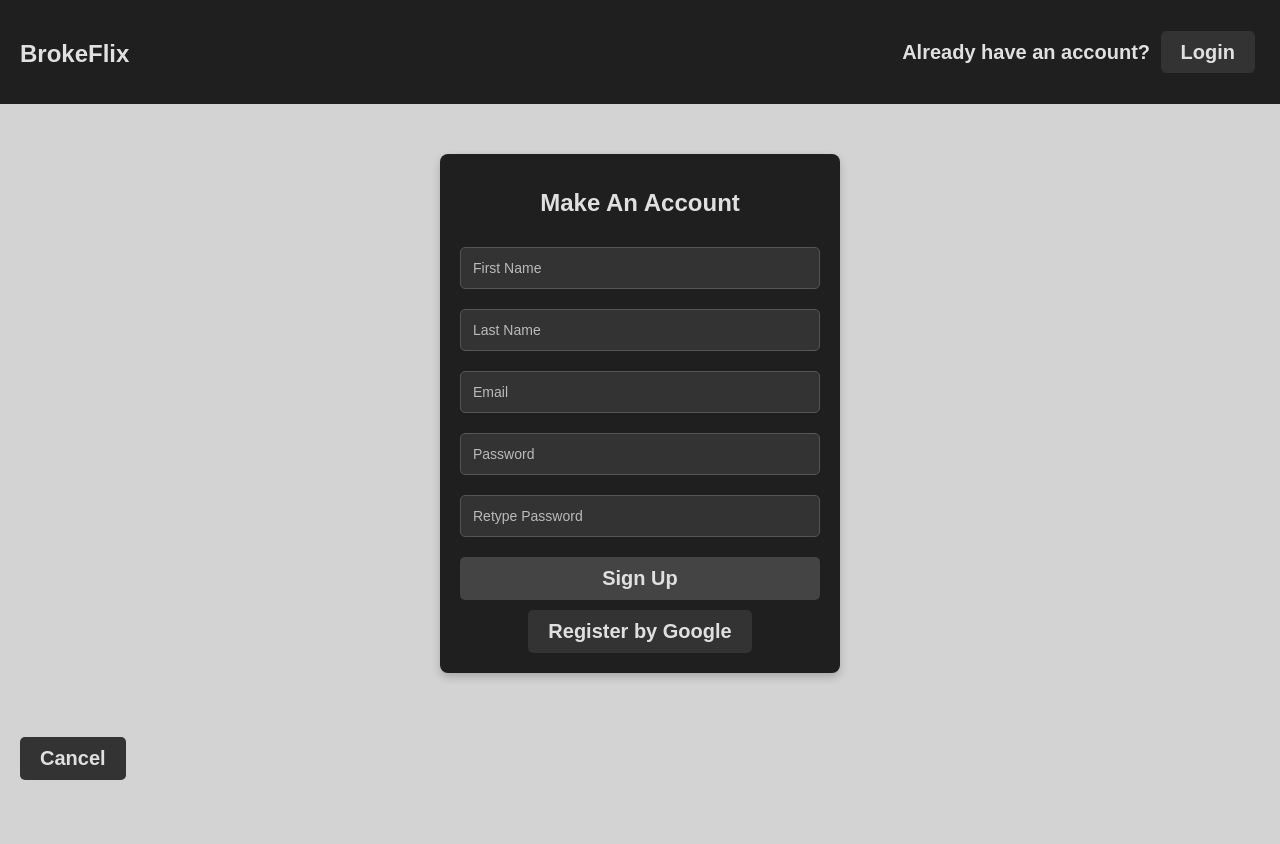
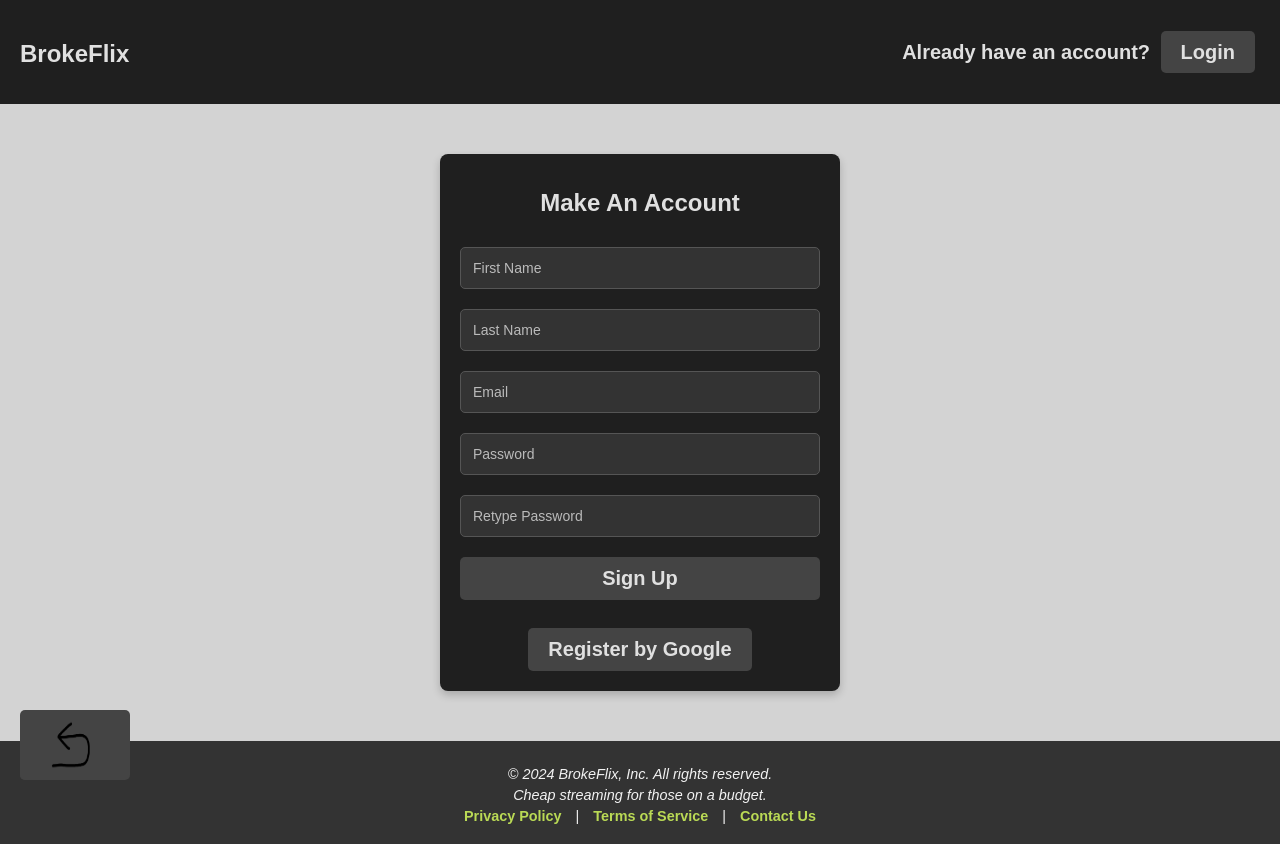
Before and after one commit to JosephZhao1505/ICS3U-summative, a Vue app: page /register in a window 1280 px wide. Before the commit the page ends 800 px from the top, so only its background shows below. Built offline with nearby package versions, Linux system fonts and the light colour scheme; no server answers.

Commit message:
Ready for grading but still want more polishing

```diff
--- a/components/Header.vue
+++ b/components/Header.vue
@@ -13,6 +13,7 @@ if (auth.currentUser && auth.currentUser.displayName) {
 const logout = () => {
   store.user = null;
   signOut(auth);
+  localStorage.removeItem('loginMethod')
   router.push(`/`);
 }
 </script>
@@ -26,8 +27,14 @@ const logout = () => {
         </RouterLink>
         <div class="views">
           <RouterLink to="/home" class="buttons">
-            <img src="/homeuh.png" alt="Home">
+            <div class="imgdropdown">
+              <img src="/homeuh.png" alt="Genres">
+              <div class="info-dropdown">
+                <h1>Home</h1>
+              </div>
+            </div>
           </RouterLink>
+          <br>
           <RouterLink to="/genresearch" class="buttons">
             <div class="imgdropdown">
               <img src="/imsorryuh.png" alt="Genres">
--- a/src/views/CartView.vue
+++ b/src/views/CartView.vue
@@ -11,8 +11,12 @@ const removeFromCart = (key) => {
 };
 
 function Checkout() {
-    store.cart.clear();
-    localStorage.removeItem(`cart_${store.user.email}`);
+    const proceed = window.confirm("Are you sure you want to proceed to checkout?");
+    if (proceed) {
+        store.cart.clear();
+        localStorage.removeItem(`cart_${store.user.email}`);
+        alert("Thanks for shopping at BrokeFlix, you will not be happy with your purchase")
+    }
 }
 </script>
 
@@ -20,6 +24,9 @@ function Checkout() {
     <Header />
     <div class="cart">
         <h1>Shopping Cart</h1>
+        <div v-for="([key, value]) in store.cart">
+            <button class="button checkout-button" @click="Checkout()">Checkout</button>
+        </div>
         <div class="item-list">
             <div v-for="([key, value]) in store.cart" :key="key" class="item-card">
                 <img :src="`https://image.tmdb.org/t/p/w500${value.url}`" class="item-poster" />
@@ -28,7 +35,9 @@ function Checkout() {
             </div>
         </div>
     </div>
-    <button class="button" @click="Checkout()">Checkout</button>
+    <div v-if="!store.cart.size">
+        <h2>Your cart is empty. Consider giving us your hard earned money.</h2>
+    </div>
 </template>
 
 <style scoped>
@@ -45,12 +54,22 @@ body {
     display: flex;
     flex-direction: column;
     align-items: center;
+    position: relative;
 }
 
 h1 {
     font-size: 24px;
     color: black;
     margin-bottom: 20px;
+    text-align: center;
+    position: relative;
+}
+
+.button.checkout-button {
+    position: absolute;
+    top: 20px;
+    right: 20px;
+    cursor: pointer;
 }
 
 .item-list {
@@ -58,6 +77,7 @@ h1 {
     grid-template-columns: repeat(auto-fill, minmax(200px, 1fr));
     gap: 20px;
     width: 100%;
+    margin-top: 20px;
 }
 
 .item-card {
--- a/src/views/LoginView.vue
+++ b/src/views/LoginView.vue
@@ -4,6 +4,7 @@ import { useStore } from '@/store';
 import { ref } from 'vue';
 import { signInWithEmailAndPassword, signInWithPopup, GoogleAuthProvider } from "firebase/auth";
 import { auth } from '@/firebase';
+import Footer from '../../components/Footer.vue';
 
 const store = useStore();
 const router = useRouter();
@@ -14,6 +15,7 @@ const loginByEmail = async () => {
   try {
     const user = (await signInWithEmailAndPassword(auth, email.value, password.value)).user;
     store.user = user;
+    localStorage.setItem('loginMethod', 'email');
     router.push("/home");
   } catch (error) {
     console.log(error);
@@ -43,12 +45,16 @@ const loginByGoogle = async () => {
     <h2>Login to Your Account</h2>
     <form @submit.prevent="loginByEmail()">
       <input type="email" v-model="email" placeholder="Email" class="input-field" required />
-      <input v-model:="password" type="password" placeholder="Password" class="input-field" required />
+      <input v-model="password" type="password" placeholder="Password" class="input-field" required />
       <button type="submit" class="button login">Login</button>
     </form>
+    <br>
     <button @click="loginByGoogle()" type="submit" class="button login">Login by Google</button>
   </div>
-  <RouterLink to="/" class="cancelbutton">Cancel</RouterLink>
+  <RouterLink to="/" class="cancelbutton">
+    <img src="/return.png" alt="Back">
+  </RouterLink>
+  <Footer />
 </template>
 
 <style scoped>
@@ -74,8 +80,8 @@ body {
   font-size: 24px;
 }
 
-.button, .cancelbutton {
-  background-color: #333;
+.button {
+  background-color: #444;
   color: #e0e0e0;
   border: none;
   padding: 10px 20px;
@@ -85,7 +91,7 @@ body {
   transition: background-color 0.3s;
 }
 
-.button:hover, .cancelbutton:hover {
+.button:hover, .cancelbutton img:hover {
   background-color: #cc5140;
 }
 
@@ -154,9 +160,18 @@ input::placeholder {
   font-weight: bold;
 }
 
-.cancelbutton {
-  position: absolute;
+.cancelbutton img{
+  position: fixed;
   bottom: 20px;
   left: 20px;
+  background-color: #444;
+  border: none;
+  padding: 10px 20px;
+  cursor: pointer;
+  text-decoration: none;
+  border-radius: 5px;
+  transition: background-color 0.3s;
+  height: 50px;
+  width: 70px;
 }
 </style>
--- a/src/views/RegisterView.vue
+++ b/src/views/RegisterView.vue
@@ -4,6 +4,7 @@ import { useRouter } from 'vue-router';
 import { useStore } from '../store';
 import { createUserWithEmailAndPassword, updateProfile, signInWithPopup, GoogleAuthProvider } from "firebase/auth";
 import { auth } from '@/firebase';
+import Footer from '../../components/Footer.vue';
 
 const router = useRouter();
 const store = useStore();
@@ -22,6 +23,7 @@ async function registerByEmail() {
       const user = (await createUserWithEmailAndPassword(auth, email.value, password.value)).user;
       await updateProfile(user, { displayName: `${firstName.value} ${lastName.value}` });
       store.user = user;
+      localStorage.setItem('loginMethod', 'email');
       router.push("/home");
     } catch (error) {
       alert("There was an error creating a user with email!");
@@ -60,9 +62,13 @@ async function registerByGoogle() {
       <input v-model="retypepassword" type="password" placeholder="Retype Password" class="input-field" required />
       <button type="submit" class="button signin">Sign Up</button>
     </form>
+    <br>
     <button @click="registerByGoogle()" class="button register">Register by Google</button>
   </div>
-  <RouterLink to="/" class="cancelbutton">Cancel</RouterLink>
+  <RouterLink to="/" class="cancelbutton">
+    <img src="/return.png" alt="Return">
+  </RouterLink>
+  <Footer />
 </template>
 
 <style scoped>
@@ -89,8 +95,8 @@ body {
 }
 
 .button,
-.cancelbutton {
-  background-color: #333;
+.cancelbutton img {
+  background-color: #444;
   color: #e0e0e0;
   border: none;
   padding: 10px 20px;
@@ -101,7 +107,7 @@ body {
 }
 
 .button:hover,
-.cancelbutton:hover {
+.cancelbutton img:hover {
   background-color: #cc5140;
 }
 
@@ -172,8 +178,31 @@ input::placeholder {
 }
 
 .cancelbutton {
-  position: absolute;
+  position: fixed;
   bottom: 20px;
   left: 20px;
+  background-color: #444;
+  color: #e0e0e0;
+  border: none;
+  padding: 10px 20px;
+  cursor: pointer;
+  text-decoration: none;
+  border-radius: 5px;
+  transition: background-color 0.3s;
+}
+
+.cancelbutton img{
+  position: fixed;
+  bottom: 20px;
+  left: 20px;
+  background-color: #444;
+  border: none;
+  padding: 10px 20px;
+  cursor: pointer;
+  text-decoration: none;
+  border-radius: 5px;
+  transition: background-color 0.3s;
+  height: 50px;
+  width: 70px;
 }
 </style>
--- a/src/views/SettingsView.vue
+++ b/src/views/SettingsView.vue
@@ -13,6 +13,8 @@ const passwordChange = ref("");
 let [firstName, lastName] = auth.currentUser.displayName.split(' ')
 
 async function updateInfo() {
+  const proceed = window.confirm("Are you sure you want to apply these settings?");
+  if (proceed) {
     if (firstNameChange.value.length > 0) {
       firstName = firstNameChange.value;
       await updateProfile(auth.currentUser, { displayName: `${firstName} ${lastName}` });
@@ -28,26 +30,34 @@ async function updateInfo() {
       passwordChange.value = "";
     }
     location.reload();
+    alert("Successfully changed settings")
   }
+}
+
+const loginMethod = localStorage.getItem('loginMethod');
 </script>
 
 <template>
   <Header />
-  <div class="form-container">
+  <div v-if="loginMethod === 'email'" class="form-container">
     <form @submit.prevent="updateInfo">
       <input v-model="firstNameChange" maxlength="30" placeholder="First Name" class="input-field" />
       <input v-model="lastNameChange" maxlength="30" placeholder="Last Name" class="input-field" />
       <input v-model="passwordChange" type="password" maxlength="4096" placeholder="Password" class="input-field" />
       <button type="submit" class="button">Change</button>
     </form>
-  </div>
-
     <div class="currentinfo">
       <h2>Current Info</h2>
       <p>First Name: {{ firstName }}</p>
       <p>Last Name: {{ lastName }}</p>
       <p>Email: {{ auth.currentUser.email }}</p>
       <p>Password: **********</p>
+    </div>
+  </div>
+
+  <div v-if="loginMethod !== 'email'">
+    <h1>Settings are not available for Google login users. Please refer to the security tab in your account management settings.</h1>
+    <img src="/g-security.png" alt="security">
   </div>
 </template>
 
```
Also changed, not shown: public/g-security.png (added), public/return.png (added). Lines whose indentation alone changed are shown as unchanged.
